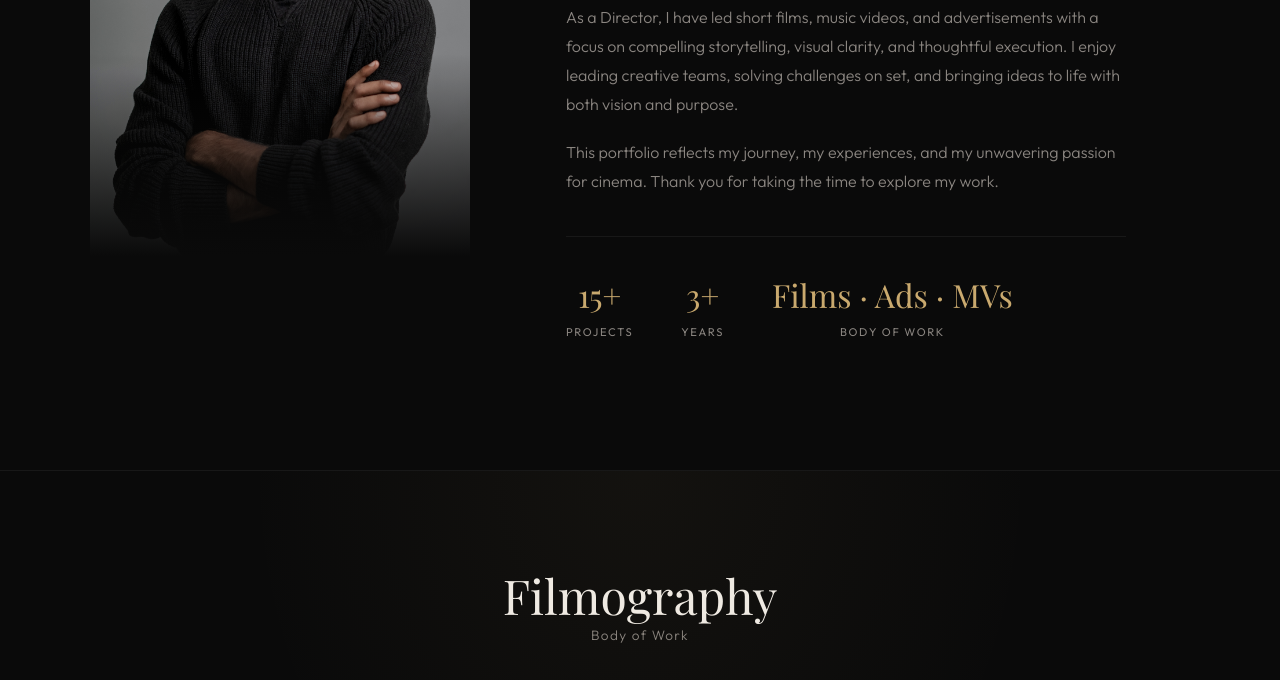
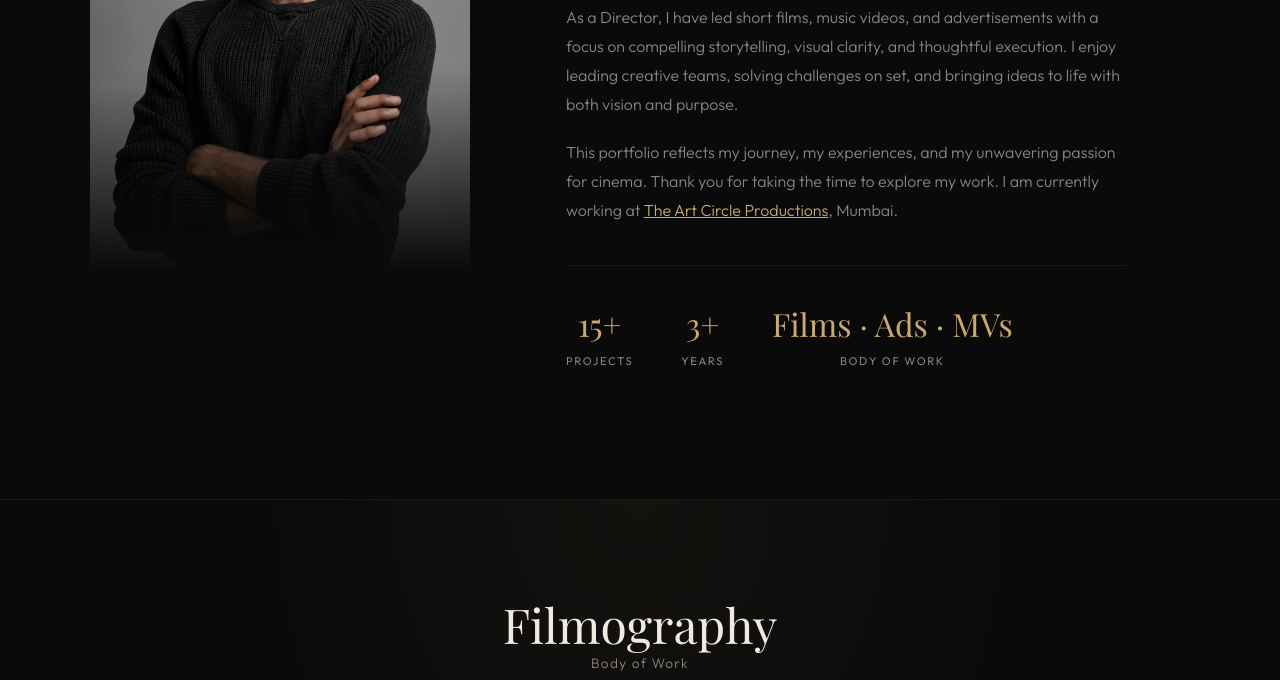
Before and after one commit to bharatmavii/portfolio, a plain HTML site: page index.html in a window 1280 px wide. Shown: the part 1265-1945 px from the top of the page. Drawn offline with nearby package versions, Linux system fonts and the light colour scheme; a web font is replaced by a local one.

Commit message:
Add The Art Circle Productions to bio with Instagram link

```diff
--- a/index.html
+++ b/index.html
@@ -76,7 +76,7 @@
           As a Director, I have led short films, music videos, and advertisements with a focus on compelling storytelling, visual clarity, and thoughtful execution. I enjoy leading creative teams, solving challenges on set, and bringing ideas to life with both vision and purpose.
         </p>
         <p class="about__bio">
-          This portfolio reflects my journey, my experiences, and my unwavering passion for cinema. Thank you for taking the time to explore my work.
+          This portfolio reflects my journey, my experiences, and my unwavering passion for cinema. Thank you for taking the time to explore my work. I am currently working at <a href="https://www.instagram.com/theartcircleproductions/" target="_blank" style="color: var(--accent); text-decoration: underline;">The Art Circle Productions</a>, Mumbai.
         </p>
         <div class="about__stats">
           <div class="about__stat">
```
